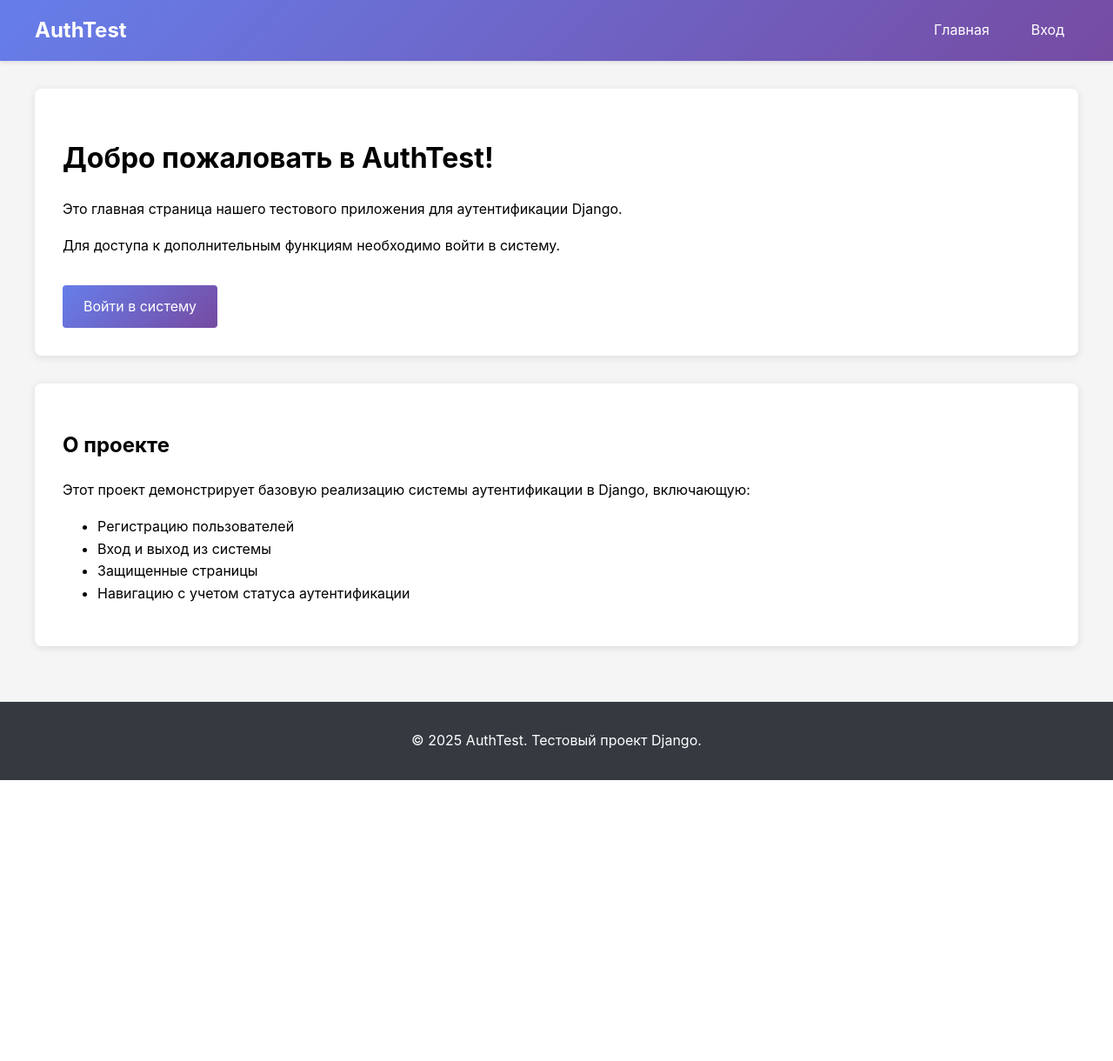
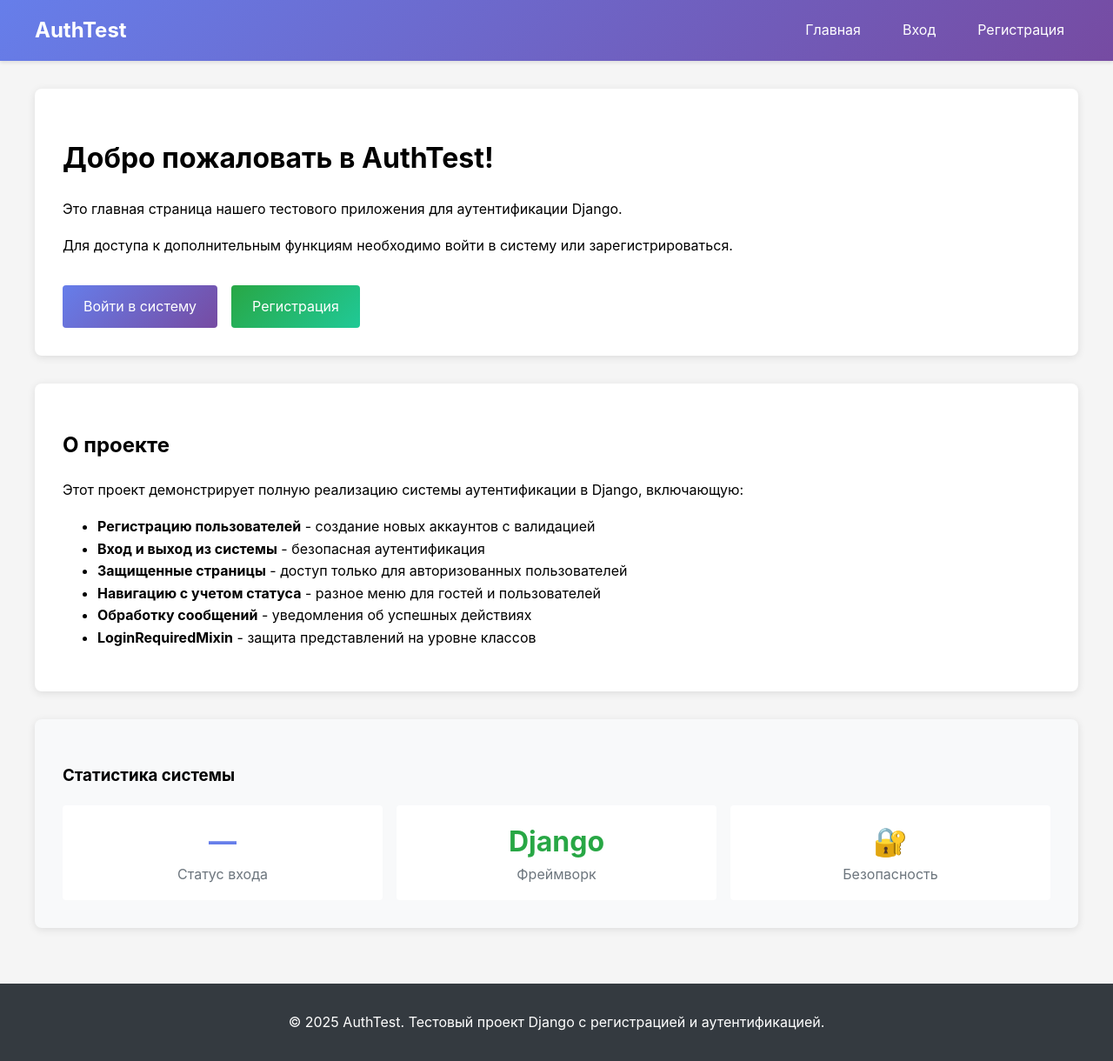
Before and after one commit to KarapetGaranyan/html, a Django app: page / in a window 1280 px wide. Shown: the whole page at 87% size. Before the commit the page ends 897 px from the top, so only its background shows below. Run offline with Django 5.2, Linux system fonts and the light colour scheme.

Commit message:
add commit DZ 5.1

```diff
--- a/10/DJ3/auth_test_hw/main/templates/main/base.html
+++ b/10/DJ3/auth_test_hw/main/templates/main/base.html
@@ -39,6 +39,7 @@
             list-style: none;
             margin: 0;
             padding: 0;
+            align-items: center;
         }
         .nav-links a {
             color: white;
@@ -145,13 +159,14 @@
                     <li>
                         <form method="post" action="{% url 'main:logout' %}" style="display: inline;">
                             {% csrf_token %}
-                            <button type="submit" style="background: none; border: none; color: white; cursor: pointer; padding: 0.5rem 1rem; border-radius: 4px; transition: background-color 0.3s;">
+                            <button type="submit" class="logout-btn">
                                 Выход ({{ user.username }})
                             </button>
                         </form>
                     </li>
                 {% else %}
                     <li><a href="{% url 'main:login' %}">Вход</a></li>
+                    <li><a href="{% url 'main:register' %}">Регистрация</a></li>
                 {% endif %}
             </ul>
         </div>
@@ -176,7 +191,7 @@
 
     <footer>
         <div class="container">
-            <p>&copy; 2025 AuthTest. Тестовый проект Django.</p>
+            <p>&copy; 2025 AuthTest. Тестовый проект Django с регистрацией и аутентификацией.</p>
         </div>
     </footer>
 </body>
--- a/10/DJ3/auth_test_hw/main/templates/main/index.html
+++ b/10/DJ3/auth_test_hw/main/templates/main/index.html
@@ -15,22 +15,45 @@
         </div>
     {% else %}
         <p>Это главная страница нашего тестового приложения для аутентификации Django.</p>
-        <p>Для доступа к дополнительным функциям необходимо войти в систему.</p>
+        <p>Для доступа к дополнительным функциям необходимо войти в систему или зарегистрироваться.</p>
 
-        <div style="margin-top: 2rem;">
+        <div style="margin-top: 2rem; display: flex; gap: 1rem;">
             <a href="{% url 'main:login' %}" class="btn">Войти в систему</a>
+            <a href="{% url 'main:register' %}" class="btn" style="background: linear-gradient(135deg, #28a745 0%, #20c997 100%);">Регистрация</a>
         </div>
     {% endif %}
 </div>
 
 <div class="card">
     <h2>О проекте</h2>
-    <p>Этот проект демонстрирует базовую реализацию системы аутентификации в Django, включающую:</p>
+    <p>Этот проект демонстрирует полную реализацию системы аутентификации в Django, включающую:</p>
     <ul>
-        <li>Регистрацию пользователей</li>
-        <li>Вход и выход из системы</li>
-        <li>Защищенные страницы</li>
-        <li>Навигацию с учетом статуса аутентификации</li>
+        <li><strong>Регистрацию пользователей</strong> - создание новых аккаунтов с валидацией</li>
+        <li><strong>Вход и выход из системы</strong> - безопасная аутентификация</li>
+        <li><strong>Защищенные страницы</strong> - доступ только для авторизованных пользователей</li>
+        <li><strong>Навигацию с учетом статуса</strong> - разное меню для гостей и пользователей</li>
+        <li><strong>Обработку сообщений</strong> - уведомления об успешных действиях</li>
+        <li><strong>LoginRequiredMixin</strong> - защита представлений на уровне классов</li>
     </ul>
 </div>
+
+<div class="card" style="background-color: #f8f9fa;">
+    <h3>Статистика системы</h3>
+    <div style="display: grid; grid-template-columns: repeat(auto-fit, minmax(200px, 1fr)); gap: 1rem; margin-top: 1rem;">
+        <div style="text-align: center; padding: 1rem; background: white; border-radius: 4px;">
+            <div style="font-size: 2rem; font-weight: bold; color: #667eea;">
+                {% if user.is_authenticated %}✓{% else %}—{% endif %}
+            </div>
+            <div style="color: #6c757d;">Статус входа</div>
+        </div>
+        <div style="text-align: center; padding: 1rem; background: white; border-radius: 4px;">
+            <div style="font-size: 2rem; font-weight: bold; color: #28a745;">Django</div>
+            <div style="color: #6c757d;">Фреймворк</div>
+        </div>
+        <div style="text-align: center; padding: 1rem; background: white; border-radius: 4px;">
+            <div style="font-size: 2rem; font-weight: bold; color: #dc3545;">🔐</div>
+            <div style="color: #6c757d;">Безопасность</div>
+        </div>
+    </div>
+</div>
 {% endblock %}
--- a/10/DJ3/auth_test_hw/main/templates/main/login.html
+++ b/10/DJ3/auth_test_hw/main/templates/main/login.html
@@ -38,8 +38,10 @@
     </form>
 
     <div style="margin-top: 2rem; text-align: center; padding-top: 1rem; border-top: 1px solid #e1e1e1;">
-        <p>Для тестирования можно создать пользователя через админ-панель Django:</p>
-        <p><code>python manage.py createsuperuser</code></p>
+        <p>Нет аккаунта? <a href="{% url 'main:register' %}" style="color: #667eea; text-decoration: none;">Зарегистрироваться</a></p>
+        <hr style="margin: 1rem 0; border: none; border-top: 1px solid #e1e1e1;">
+        <p style="font-size: 0.875rem; color: #6c757d;">Для тестирования можно создать суперпользователя:</p>
+        <p style="font-size: 0.875rem;"><code>python manage.py createsuperuser</code></p>
     </div>
 </div>
 {% endblock %}
--- a/10/DJ3/auth_test_hw/main/urls.py
+++ b/10/DJ3/auth_test_hw/main/urls.py
@@ -5,8 +5,17 @@ from . import views
 app_name = 'main'
 
 urlpatterns = [
+    # Главная страница
     path('', views.index, name='index'),
+
+    # Аутентификация
+    path('login/', auth_views.LoginView.as_view(template_name='main/login.html'), name='login'),
+    path('logout/', auth_views.LogoutView.as_view(http_method_names=['get', 'post']), name='logout'),
+    path('register/', views.register, name='register'),
+
+    # Профиль пользователя (функция-представление)
     path('profile/', views.profile, name='profile'),
-    path('login/', auth_views.LoginView.as_view(template_name='main/login.html'), name='login'),
-    path('logout/', auth_views.LogoutView.as_view(), name='logout'),
+
+    # Альтернативный профиль с LoginRequiredMixin (класс-представление)
+    path('profile-class/', views.ProfileView.as_view(), name='profile_class'),
 ]
--- a/10/DJ3/auth_test_hw/main/views.py
+++ b/10/DJ3/auth_test_hw/main/views.py
@@ -1,11 +1,46 @@
-from django.shortcuts import render
+from django.shortcuts import render, redirect
 from django.contrib.auth.decorators import login_required
+from django.contrib.auth.mixins import LoginRequiredMixin
+from django.contrib.auth.forms import UserCreationForm
+from django.contrib.auth import login
+from django.contrib import messages
+from django.views.generic import TemplateView
+from django.urls import reverse_lazy
+
 
 def index(request):
     """Главная страница"""
     return render(request, 'main/index.html')
 
+
+def register(request):
+    """Регистрация нового пользователя"""
+    if request.method == 'POST':
+        form = UserCreationForm(request.POST)
+        if form.is_valid():
+            user = form.save()
+            username = form.cleaned_data.get('username')
+            messages.success(request, f'Аккаунт {username} успешно создан! Теперь вы можете войти в систему.')
+            return redirect('main:login')
+    else:
+        form = UserCreationForm()
+    return render(request, 'main/register.html', {'form': form})
+
+
 @login_required
 def profile(request):
     """Страница профиля (только для авторизованных пользователей)"""
     return render(request, 'main/profile.html')
+
+
+class ProfileView(LoginRequiredMixin, TemplateView):
+    """Класс-представление для страницы профиля с LoginRequiredMixin"""
+    template_name = 'main/profile.html'
+    login_url = '/login/'
+    redirect_field_name = 'next'
+
+    def get_context_data(self, **kwargs):
+        context = super().get_context_data(**kwargs)
+        # Можно добавить дополнительный контекст если нужно
+        context['page_title'] = 'Профиль пользователя'
+        return context
```
Also changed, not shown: other parts of 10/DJ3/auth_test_hw/main/templates/main/base.html (+30 -17 lines), 10/DJ3/auth_test_hw/main/templates/main/register.html (added, +69 -0 lines), 10/DJ3/auth_test_hw/db.sqlite3.
